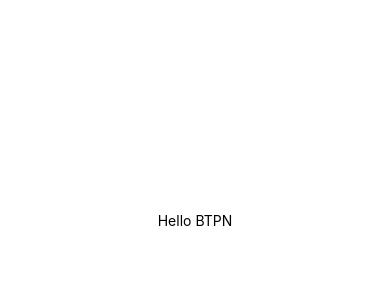
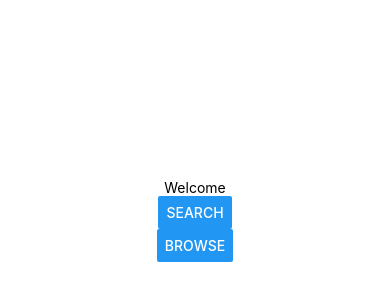
Before and after one commit to kodefox/gitbrowse, a React Native app: screen / in a window 390 px wide. Shown: the part 202-502 px from the top of the page. Built offline with nearby package versions, Linux system fonts and the light colour scheme.

Commit message:
Start basic navigator with three scenes

```diff
--- a/src/App.js
+++ b/src/App.js
@@ -1,14 +1,64 @@
 // @flow
 import React, {Component} from 'react';
-import {StyleSheet, Text, View} from 'react-native';
+import {StyleSheet, Text, View, Button} from 'react-native';
 
-export default class App extends Component<{}> {
+const HOME = 'home';
+const SEARCH = 'search';
+const BROWSE = 'browse';
+
+type Props = {};
+type State = {
+  currentPage: string,
+};
+
+export default class App extends Component<Props, State> {
+  state = {
+    currentPage: HOME,
+  };
+
   render() {
-    return (
-      <View style={styles.container}>
-        <Text>Hello BTPN</Text>
-      </View>
-    );
+    switch (this.state.currentPage) {
+      case HOME: {
+        return (
+          <View style={styles.container}>
+            <Text>Welcome</Text>
+            <Button
+              title="Search"
+              onPress={() => this.setState({currentPage: SEARCH})}
+            />
+            <Button
+              title="Browse"
+              onPress={() => this.setState({currentPage: BROWSE})}
+            />
+          </View>
+        );
+      }
+      case SEARCH: {
+        return (
+          <View style={styles.container}>
+            <Text>Search</Text>
+            <Button
+              title="Back"
+              onPress={() => this.setState({currentPage: HOME})}
+            />
+          </View>
+        );
+      }
+      case BROWSE: {
+        return (
+          <View style={styles.container}>
+            <Text>Browse</Text>
+            <Button
+              title="Back"
+              onPress={() => this.setState({currentPage: HOME})}
+            />
+          </View>
+        );
+      }
+      default: {
+        throw new Error('Unknown route.');
+      }
+    }
   }
 }
 
```
